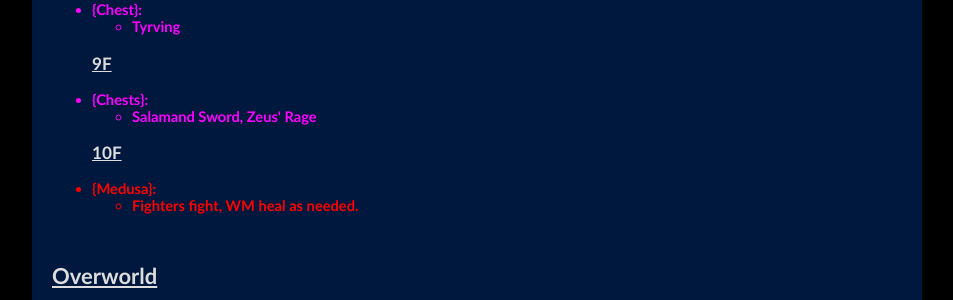
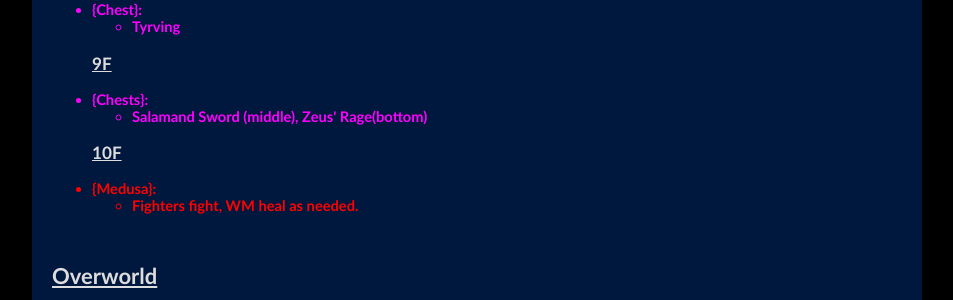
Before and after one commit to Binarynova/binarynova.github.io, a Jekyll site: the page speedrun/routes/ff3_glitchlessEC_1.html, which Jekyll copies as it is, in a window 1280 px wide and 900 px high, scrolled down 15310 px. Shown: the part 152-452 px from the top of the window, without its empty margins (163-1116 px from the left). Built offline with Jekyll 4.4.1, drawn with Linux system fonts in a browser that asks for light colours.

Commit message:
Update ff3_glitchlessEC_1.html

```diff
--- a/speedrun/routes/ff3_glitchlessEC_1.html
+++ b/speedrun/routes/ff3_glitchlessEC_1.html
@@ -811,7 +811,7 @@ by Binarynova
 		<ul class="item">
 			<li>{Chests}:</li>
 			<ul>
-				<li>Salamand Sword, Zeus' Rage</li>
+				<li>Salamand Sword (middle), Zeus' Rage(bottom)</li>
 			</ul>
 		</ul>
 
```
